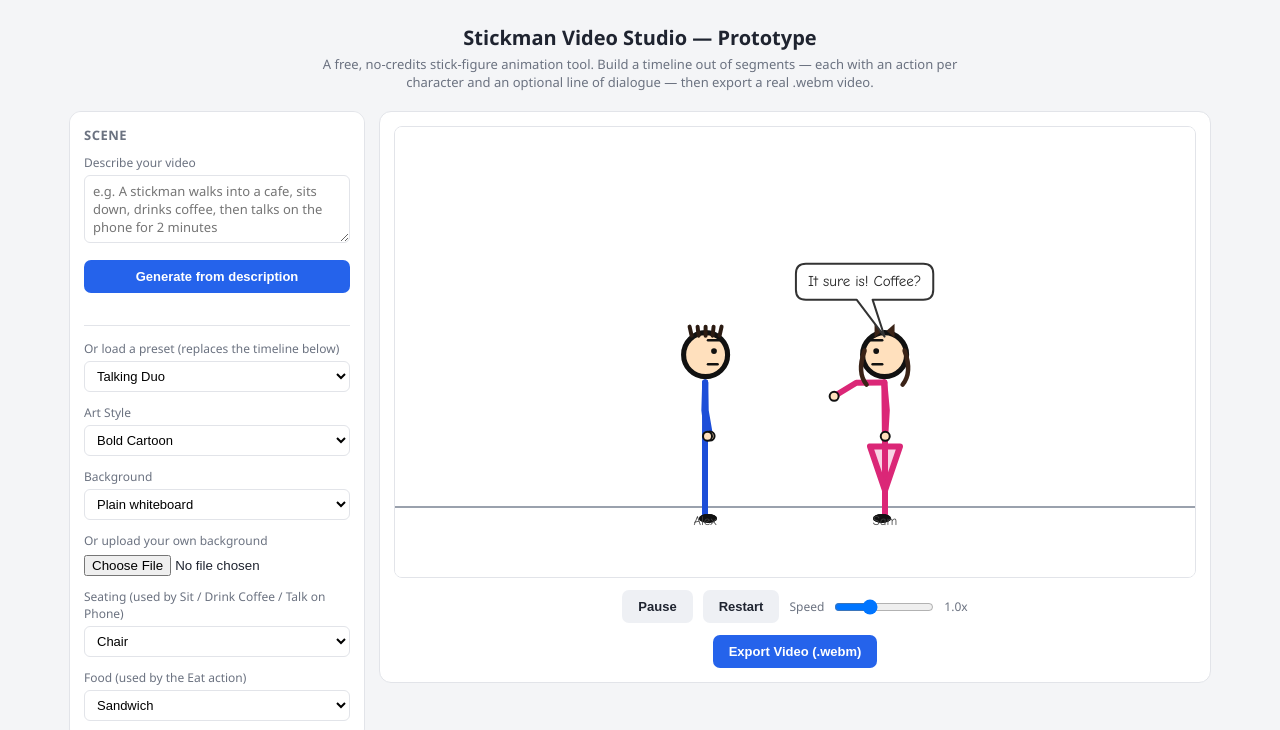
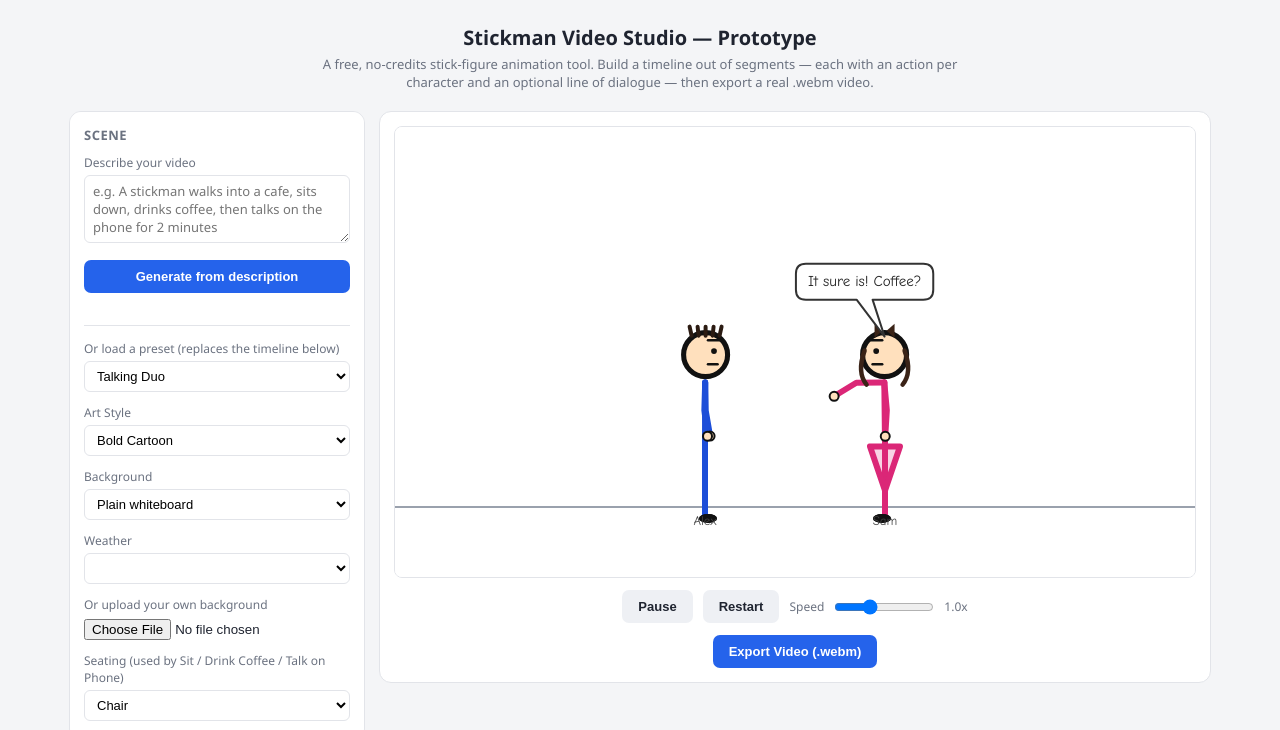
Before and after one commit to Skandan69/stickman-video-tool, a plain HTML site: page index.html in a window 1280 px wide. Shown: the top 730 px of the page. Drawn offline with Linux system fonts and the light colour scheme.

Commit message:
Wire in new weather.js script tag + Weather select field

```diff
--- a/index.html
+++ b/index.html
@@ -40,6 +40,11 @@
       <label for="bgSelect">Background</label>
       <!-- options are populated from the BACKGROUNDS registry (js/backgrounds.js) at init -->
       <select id="bgSelect"></select>
+    </div>
+    <div class="field">
+      <label for="weatherSelect">Weather</label>
+      <!-- options are populated from the WEATHER registry (js/weather.js) at init -->
+      <select id="weatherSelect"></select>
     </div>
     <div class="field">
       <label for="bgImageInput">Or upload your own background</label>
@@ -131,6 +136,7 @@
 <script src="js/character.js"></script>
 <script src="js/emotions.js"></script>
 <script src="js/backgrounds.js"></script>
+<script src="js/weather.js"></script>
 <script src="js/costumes.js"></script>
 <script src="js/food.js"></script>
 <script src="js/animals.js"></script>
```
